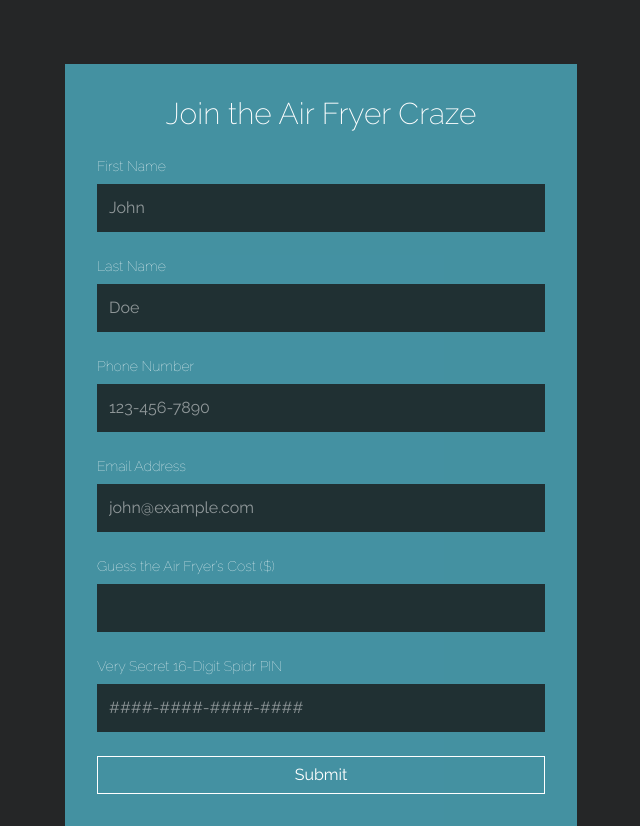
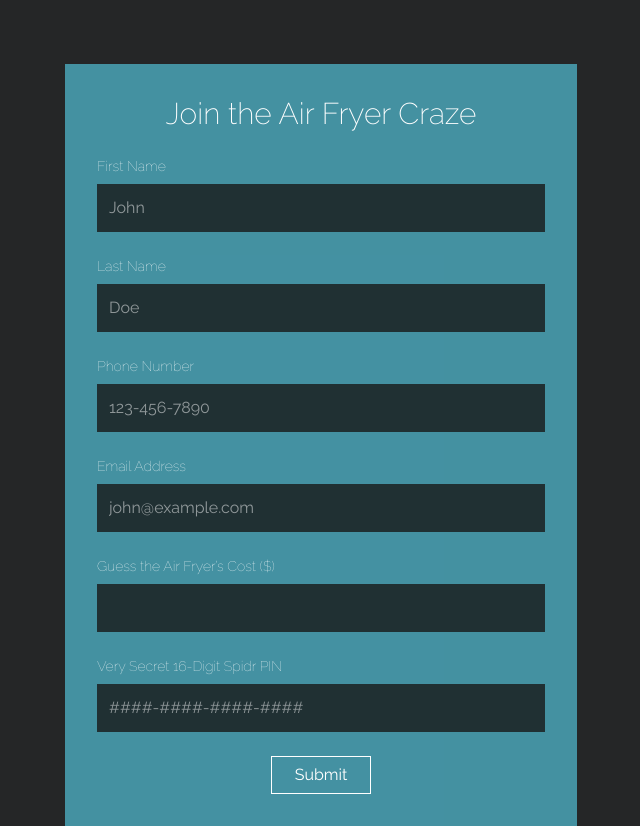
Before and after one commit to juunjii/spidr-interest-form, a Next.js app: page / in a window 1280 px wide. Shown: the whole page, without its empty margins (319-959 px from the left). Built offline with nearby package versions, Linux system fonts and the light colour scheme.

Commit message:
Changed button styling

```diff
--- a/app/globals.css
+++ b/app/globals.css
@@ -46,7 +46,7 @@
   }
 
   .btn {
-    @apply w-full py-1.5 px-3 border-1 border-solid border-white font-normal text-base cursor-pointer transition-all duration-300 ease-out text-white;
+    @apply w-25 py-1.5 px-3 border-1 border-solid border-white font-normal text-base cursor-pointer transition-all duration-300 ease-out text-white;
   }
 
   .btn:hover {
--- a/components/InterestForm.tsx
+++ b/components/InterestForm.tsx
@@ -137,10 +137,11 @@ const InterestForm: React.FC = () => {
               required
             />
           </div>
-
-          <button className="btn" type="submit">
-            Submit
-          </button>
+          <div className="flex justify-center">
+            <button className="btn" type="submit">
+              Submit
+            </button>
+          </div>
         </form>
       ) : (
         <div className="text-center p-8 text-white fade-in">
```
